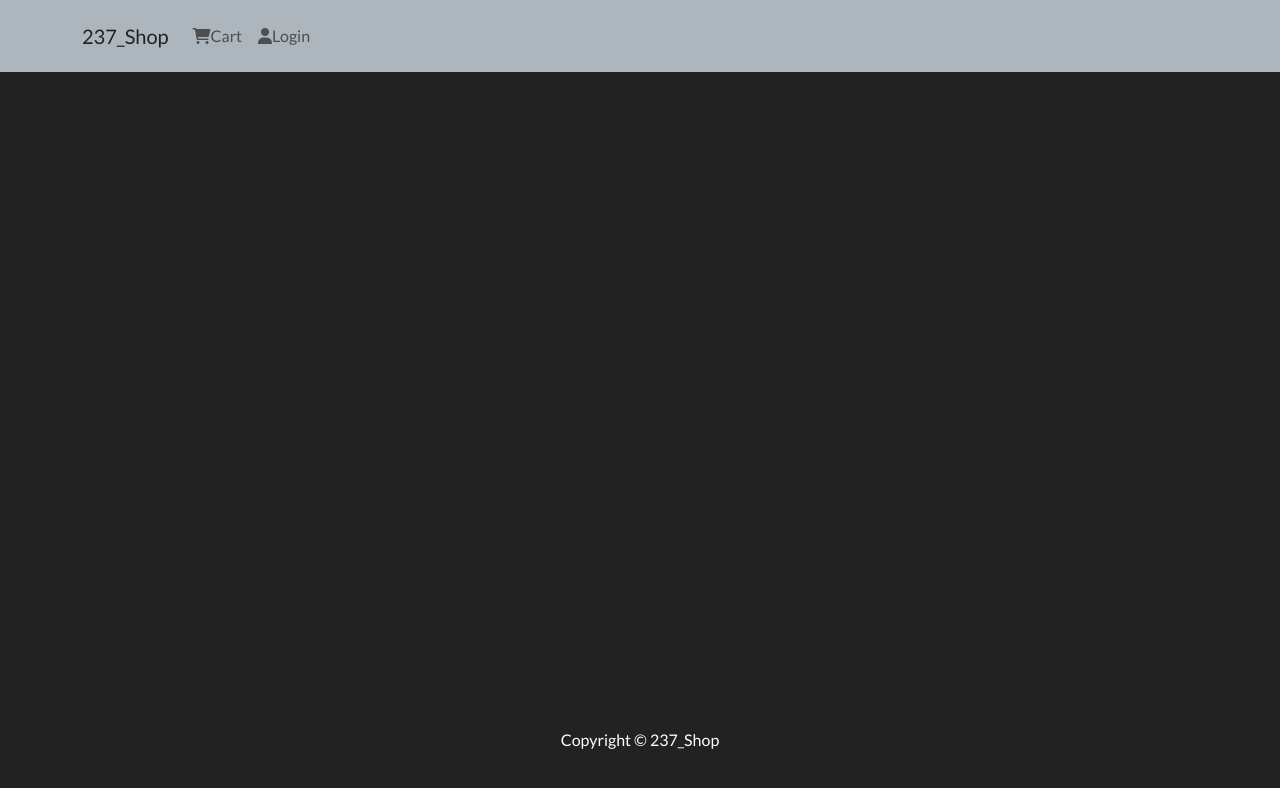
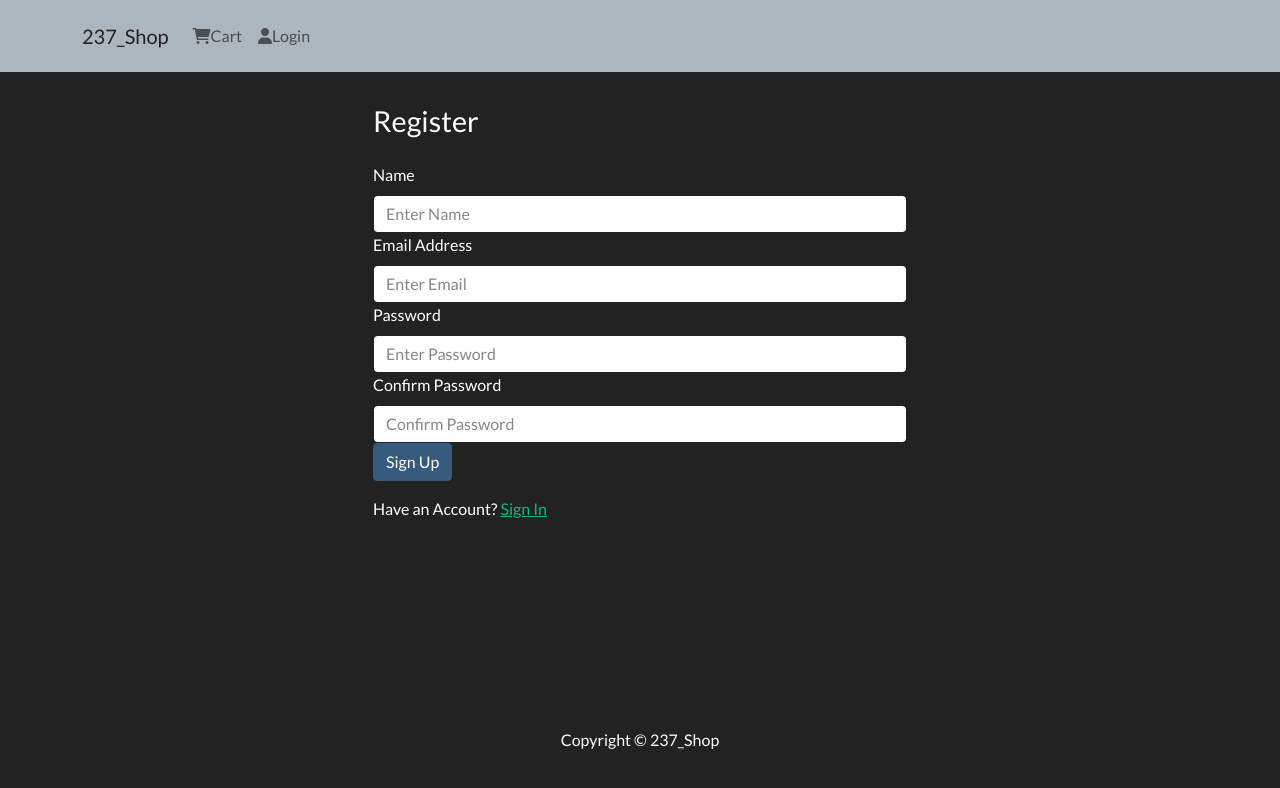
Before and after one commit to rigole/Django-ReactJS, a React (Create React App) app in the folder frontend/: page /register in a window 1280 px wide. Shown: the top 788 px of the page. Built offline with nearby package versions, Linux system fonts and the light colour scheme.

Commit message:
Register users complete

```diff
--- a/frontend/src/App.js
+++ b/frontend/src/App.js
@@ -7,6 +7,7 @@ import ProductScreen from "./screen/ProductScreen";
 import Footer from "./components/Footer";
 import CartScreen from "./screen/CartComponent";
 import LoginScreen from "./screen/LoginScreen";
+import RegisterScreen from "./screen/RegisterScreen";
 
 
 function App() {
@@ -18,7 +19,8 @@ function App() {
                     <Routes>
                         <Route path='/' element={<HomeComponent/>} exact/>
                         <Route path="/product/:id" element={<ProductScreen/>} />
-                        <Route path="login" element={<LoginScreen/>}/>
+                        <Route path="/login" element={<LoginScreen/>}/>
+                        <Route path='/register' element={<RegisterScreen/>}/>
                         <Route path="/cart/:id" element={<CartScreen/>}/>
                         <Route path="/cart" element={<CartScreen/>}/>
                     </Routes>
--- a/frontend/src/actions/userAction.js
+++ b/frontend/src/actions/userActions.js
@@ -66,7 +66,7 @@ export const register = (name, email, password) => async (dispatch) => {
         }
 
         const { data } = await axios.post('/api/users/register/',
-            {'name':name, 'username': email, 'password': password},
+            {'name':name, 'email': email, 'password': password},
             config)
 
         dispatch({
--- a/frontend/src/components/Header.js
+++ b/frontend/src/components/Header.js
@@ -2,7 +2,7 @@ import React from 'react';
 import { Navbar, Nav, Container, NavDropdown} from "react-bootstrap";
 import { useDispatch, useSelector } from "react-redux";
 import { LinkContainer } from "react-router-bootstrap"
-import { logout } from "../actions/userAction";
+import { logout } from "../actions/userActions";
 
 function Header(){
 
--- a/frontend/src/screen/LoginScreen.js
+++ b/frontend/src/screen/LoginScreen.js
@@ -5,7 +5,7 @@ import { useDispatch, useSelector } from "react-redux";
 import Loader from "../components/Loader";
 import Message from "../components/Message";
 import FormContainer from "../components/FormContainer";
-import { login } from "../actions/userAction";
+import { login } from "../actions/userActions";
 
 function LoginScreen() {
     let location = useLocation()
@@ -68,7 +68,7 @@ function LoginScreen() {
 
             <Row className="py-3">
                 <Col>
-                    New Customer ? <Link to={redirect ? `/register?redirect=${redirect}` :'/register'}>Register</Link>
+                    New Customer ? <Link to={redirect ? `/register?redirect=${redirect}` :'/register'}>Sign Up</Link>
                 </Col>
             </Row>
         </FormContainer>
--- /dev/null
+++ b/frontend/src/screen/RegisterScreen.js
@@ -0,0 +1,121 @@
+import React,  {useEffect, useState} from 'react'
+import {Link, useLocation, useNavigate} from 'react-router-dom'
+import { Form, Button, Row, Col  } from 'react-bootstrap'
+import { useDispatch, useSelector } from "react-redux";
+import Loader from '../components/Loader'
+import Message from "../components/Message";
+import FormContainer from "../components/FormContainer";
+import {login, register} from "../actions/userActions";
+
+
+
+function RegisterScreen(){
+
+    const location = useLocation()
+     const navigate = useNavigate()
+    const [name, setName] = useState('')
+    const [email, setEmail] = useState('')
+    const [password, setPassword] = useState('')
+    const [confirmPassword, setConfirmPassword] = useState('')
+    const [message, setMessage] = useState('')
+
+    const dispatch = useDispatch()
+
+    const redirect = location.search ? location.search.split('=')[1] : '/'
+
+    const userRegister = useSelector(state => state.userRegister)
+    const { error, loading, userInfo } = userRegister
+
+    useEffect(() => {
+        if(userInfo){
+            navigate("/login")
+        }
+    }, [navigate, userInfo, redirect])
+
+
+    const submitHandler = (e) => {
+        if (password !== confirmPassword){
+            setMessage("Passwords do not match ")
+        }
+
+        e.preventDefault()
+        dispatch(register(name, email, password))
+    }
+
+    return (
+        <FormContainer>
+            <h1>Register</h1>
+            {message && <Message variant='danger' message={message}/>}
+            {error && <Message variant="danger" message={error}/>}
+            {loading && <Loader/>}
+            <Form onSubmit={submitHandler}>
+
+                <Form.Group controlId='name'>
+                    <Form.Label>Name</Form.Label>
+                    <Form.Control
+                        required
+                        type='text'
+                        placeholder='Enter Name'
+                        value={name}
+                        onChange={(e) => setName(e.target.value)}
+                    >
+                    </Form.Control>
+                </Form.Group>
+
+
+                <Form.Group controlId='email'>
+                    <Form.Label>Email Address</Form.Label>
+                    <Form.Control
+                        required
+                        type='email'
+                        placeholder='Enter Email'
+                        value={email}
+                        onChange={(e) => setEmail(e.target.value)}
+                    >
+                    </Form.Control>
+                </Form.Group>
+
+
+                <Form.Group controlId='password'>
+                    <Form.Label>Password</Form.Label>
+                    <Form.Control
+                        type='password'
+                        required
+                        placeholder='Enter Password'
+                        value={password}
+                        onChange={(e) => setPassword(e.target.value)}
+                    >
+                    </Form.Control>
+                </Form.Group>
+
+
+                <Form.Group controlId='confirmPassword'>
+                    <Form.Label>Confirm Password</Form.Label>
+                    <Form.Control
+                        type='password'
+                        required
+                        placeholder='Confirm Password'
+                        value={confirmPassword}
+                        onChange={(e) => setConfirmPassword(e.target.value)}
+                    >
+                    </Form.Control>
+                </Form.Group>
+
+                <Button type="submit" variant="primary">
+                    Sign Up
+                </Button>
+            </Form>
+
+            <Row className="py-3">
+                <Col>
+                    Have an Account? <Link to={redirect ? `/login?redirect=${redirect}` : '/login'}
+                >
+                    Sign In
+                        </Link>
+                </Col>
+            </Row>
+        </FormContainer>
+    )
+}
+
+export default RegisterScreen
--- a/frontend/src/store.js
+++ b/frontend/src/store.js
@@ -11,7 +11,7 @@ const reducer = combineReducers({
     productDetails: productDetailsReducer,
     cart: cartReducer,
     userLogin: userLoginReducer,
-    useRegister: userRegisterReducer,
+    userRegister: userRegisterReducer,
 })
 
 const cartItemsFromStorage = localStorage.getItem('cartItems') ?
```
Also changed, not shown: 1 other file (tests, documents, lock files or other folders).
